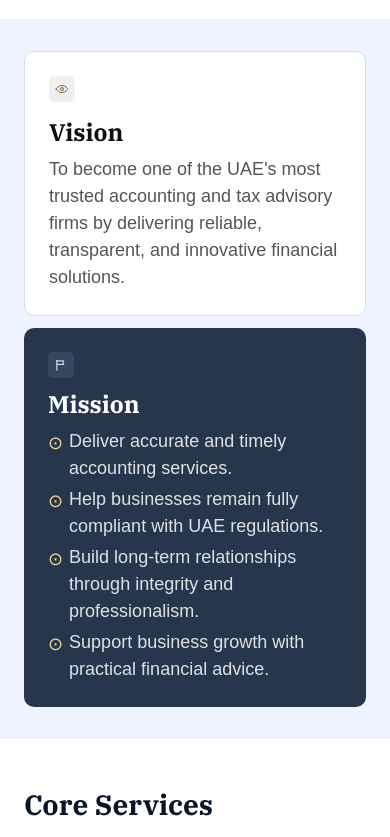
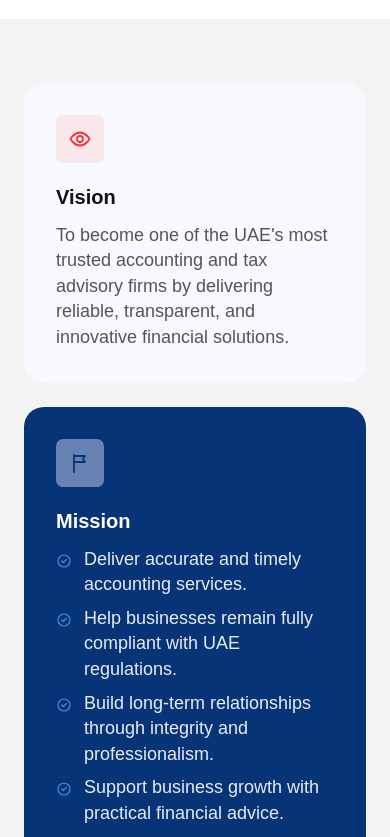
Before and after one commit to F-FERM/legacy-leaders-web, a Next.js app: page / in a window 390 px wide. Shown: the part 1820-2657 px from the top of the page. Built offline with nearby package versions, Linux system fonts and the light colour scheme.

Commit message:
feat(home): add vision and mission section component
- implement HomeVisionMission component with responsive layout
- replace old VisionMission component on home page with new version

```diff
--- a/app/page.tsx
+++ b/app/page.tsx
@@ -2,6 +2,7 @@ import ContactFormSection from "@/components/Home/ContactSection";
 import CoreServices from "@/components/Home/CoreServices";
 import Hero from "@/components/Home/Hero";
 import HomeAboutSection from "@/components/Home/HomeAbout";
+import HomeVisionMission from "@/components/Home/HomeVisionMission";
 import IndustriesSection from "@/components/Home/IndustriesSection";
 import RecentArticles from "@/components/Home/RecentArticles";
 import VisionMission from "@/components/Home/VisionMission";
@@ -13,7 +14,7 @@ const Home = () => {
     <main>
       <Hero />
       <HomeAboutSection />
-      <VisionMission />
+      <HomeVisionMission/>
       <CoreServices />
       <WhyLegacyLeaders />
       <IndustriesSection />
--- /dev/null
+++ b/components/Home/HomeVisionMission.tsx
@@ -0,0 +1,327 @@
+const HomeVisionMission = () => {
+  return (
+    <section className="w-full bg-[#F3F3F3] py-16 sm:py-20 lg:py-[80px]">
+      <div
+        className="
+            mx-auto
+            w-full
+            max-w-[1500px]
+            px-6
+            sm:px-8
+            lg:px-10
+            "
+      >
+        <div
+          className="
+                grid
+                grid-cols-1
+                gap-6
+
+                lg:grid-cols-2
+                lg:gap-6
+            "
+        >
+          {/* =====================================================
+                VISION
+            ===================================================== */}
+          <div
+            className="
+                flex
+                min-h-[300px]
+                flex-col
+                rounded-[20px]
+                bg-[#F8F8FF]
+                p-8
+
+                sm:p-10
+
+                lg:min-h-[300px]
+                lg:p-10
+                "
+          >
+            {/* Icon */}
+            <div
+              className="
+                    flex
+                    h-[48px]
+                    w-[48px]
+                    items-center
+                    justify-center
+                    rounded-[7px]
+                    bg-[#F8E8EB]
+                "
+            >
+              <svg width="24" height="24" viewBox="0 0 24 24" fill="none">
+                <path
+                  d="M2.5 12C2.5 12 6 5.5 12 5.5C18 5.5 21.5 12 21.5 12C21.5 12 18 18.5 12 18.5C6 18.5 2.5 12 2.5 12Z"
+                  stroke="#EF3340"
+                  strokeWidth="1.8"
+                  strokeLinecap="round"
+                  strokeLinejoin="round"
+                />
+
+                <circle
+                  cx="12"
+                  cy="12"
+                  r="3"
+                  stroke="#EF3340"
+                  strokeWidth="1.8"
+                />
+              </svg>
+            </div>
+
+            {/* Title */}
+            <h3
+              className="
+                    mt-5
+                    text-[20px]
+                    font-semibold
+                    leading-[28px]
+                    text-[#111111]
+                "
+            >
+              Vision
+            </h3>
+
+            {/* Description */}
+            <p
+              className="
+                    mt-3
+                    max-w-[600px]
+                    text-[18px]
+                    font-normal
+                    leading-[25.6px]
+                    tracking-[0px]
+                    text-[#555555]
+                "
+            >
+              To become one of the UAE&apos;s most trusted accounting and tax
+              advisory firms by delivering reliable, transparent, and innovative
+              financial solutions.
+            </p>
+          </div>
+
+          {/* =====================================================
+                MISSION
+            ===================================================== */}
+          <div
+            className="
+                flex
+                min-h-[300px]
+                flex-col
+                rounded-[20px]
+                bg-[#073477]
+                p-8
+
+                sm:p-10
+
+                lg:min-h-[300px]
+                lg:p-10
+                "
+          >
+            {/* Icon */}
+            <div
+              className="
+                    flex
+                    h-[48px]
+                    w-[48px]
+                    items-center
+                    justify-center
+                    rounded-[7px]
+                    bg-[#6683B4]
+                "
+            >
+              <svg width="24" height="24" viewBox="0 0 24 24" fill="none">
+                <path
+                  d="M6 21V4"
+                  stroke="#073477"
+                  strokeWidth="1.8"
+                  strokeLinecap="round"
+                />
+
+                <path
+                  d="M6 5H17L15 8L17 11H6"
+                  stroke="#073477"
+                  strokeWidth="1.8"
+                  strokeLinecap="round"
+                  strokeLinejoin="round"
+                />
+              </svg>
+            </div>
+
+            {/* Title */}
+            <h3
+              className="
+                    mt-5
+                    text-[20px]
+                    font-semibold
+                    leading-[28px]
+                    text-white
+                "
+            >
+              Mission
+            </h3>
+
+            {/* Mission List */}
+            <ul className="mt-3 space-y-2">
+              <li className="flex items-start gap-3">
+                <svg
+                  className="mt-[6px] flex-shrink-0"
+                  width="16"
+                  height="16"
+                  viewBox="0 0 24 24"
+                  fill="none"
+                >
+                  <circle
+                    cx="12"
+                    cy="12"
+                    r="9"
+                    stroke="#4A8BD4"
+                    strokeWidth="1.8"
+                  />
+
+                  <path
+                    d="M8.5 12L10.8 14.3L15.5 9.7"
+                    stroke="#4A8BD4"
+                    strokeWidth="1.8"
+                    strokeLinecap="round"
+                    strokeLinejoin="round"
+                  />
+                </svg>
+
+                <span
+                  className="
+                        text-[18px]
+                        font-normal
+                        leading-[25.6px]
+                        tracking-[0px]
+                        text-white/90
+                    "
+                >
+                  Deliver accurate and timely accounting services.
+                </span>
+              </li>
+
+              <li className="flex items-start gap-3">
+                <svg
+                  className="mt-[6px] flex-shrink-0"
+                  width="16"
+                  height="16"
+                  viewBox="0 0 24 24"
+                  fill="none"
+                >
+                  <circle
+                    cx="12"
+                    cy="12"
+                    r="9"
+                    stroke="#4A8BD4"
+                    strokeWidth="1.8"
+                  />
+
+                  <path
+                    d="M8.5 12L10.8 14.3L15.5 9.7"
+                    stroke="#4A8BD4"
+                    strokeWidth="1.8"
+                    strokeLinecap="round"
+                    strokeLinejoin="round"
+                  />
+                </svg>
+
+                <span
+                  className="
+                        text-[18px]
+                        font-normal
+                        leading-[25.6px]
+                        tracking-[0px]
+                        text-white/90
+                    "
+                >
+                  Help businesses remain fully compliant with UAE regulations.
+                </span>
+              </li>
+
+              <li className="flex items-start gap-3">
+                <svg
+                  className="mt-[6px] flex-shrink-0"
+                  width="16"
+                  height="16"
+                  viewBox="0 0 24 24"
+                  fill="none"
+                >
+                  <circle
+                    cx="12"
+                    cy="12"
+                    r="9"
+                    stroke="#4A8BD4"
+                    strokeWidth="1.8"
+                  />
+
+                  <path
+                    d="M8.5 12L10.8 14.3L15.5 9.7"
+                    stroke="#4A8BD4"
+                    strokeWidth="1.8"
+                    strokeLinecap="round"
+                    strokeLinejoin="round"
+                  />
+                </svg>
+
+                <span
+                  className="
+                        text-[18px]
+                        font-normal
+                        leading-[25.6px]
+                        tracking-[0px]
+                        text-white/90
+                    "
+                >
+                  Build long-term relationships through integrity and
+                  professionalism.
+                </span>
+              </li>
+
+              <li className="flex items-start gap-3">
+                <svg
+                  className="mt-[6px] flex-shrink-0"
+                  width="16"
+                  height="16"
+                  viewBox="0 0 24 24"
+                  fill="none"
+                >
+                  <circle
+                    cx="12"
+                    cy="12"
+                    r="9"
+                    stroke="#4A8BD4"
+                    strokeWidth="1.8"
+                  />
+
+                  <path
+                    d="M8.5 12L10.8 14.3L15.5 9.7"
+                    stroke="#4A8BD4"
+                    strokeWidth="1.8"
+                    strokeLinecap="round"
+                    strokeLinejoin="round"
+                  />
+                </svg>
+
+                <span
+                  className="
+                        text-[18px]
+                        font-normal
+                        leading-[25.6px]
+                        tracking-[0px]
+                        text-white/90
+                    "
+                >
+                  Support business growth with practical financial advice.
+                </span>
+              </li>
+            </ul>
+          </div>
+        </div>
+      </div>
+    </section>
+  );
+};
+
+export default HomeVisionMission;
```
